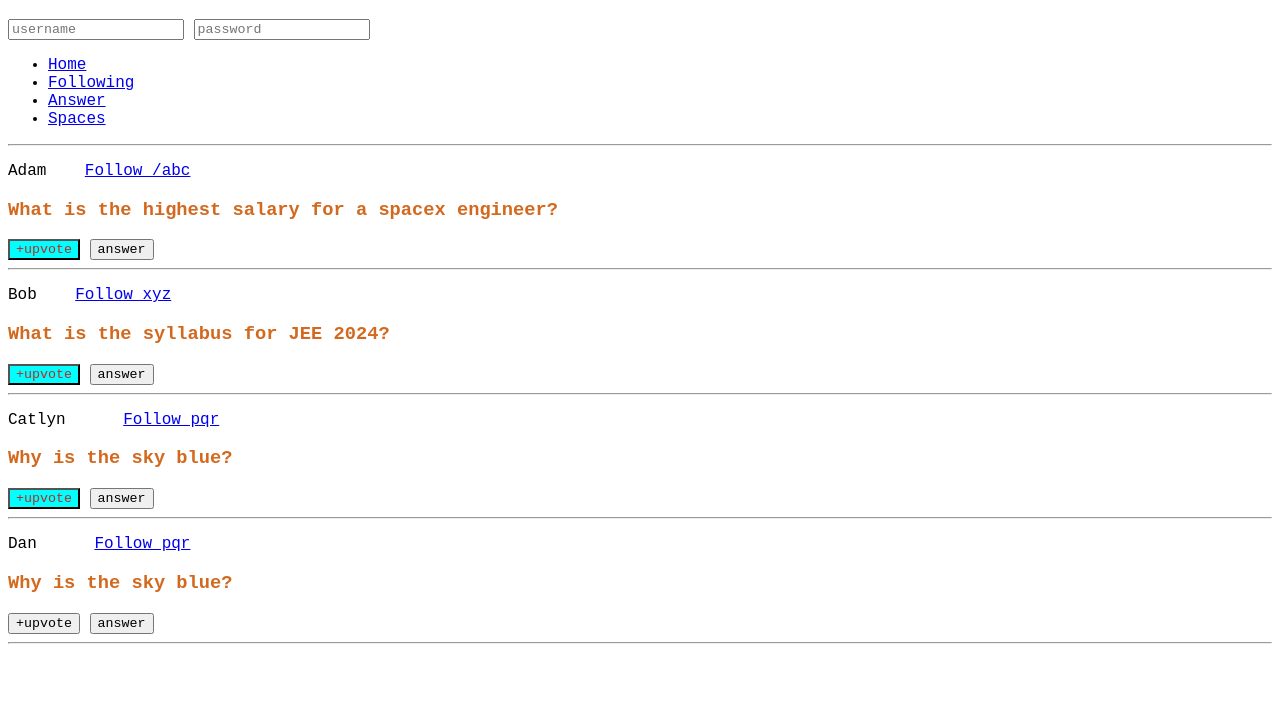
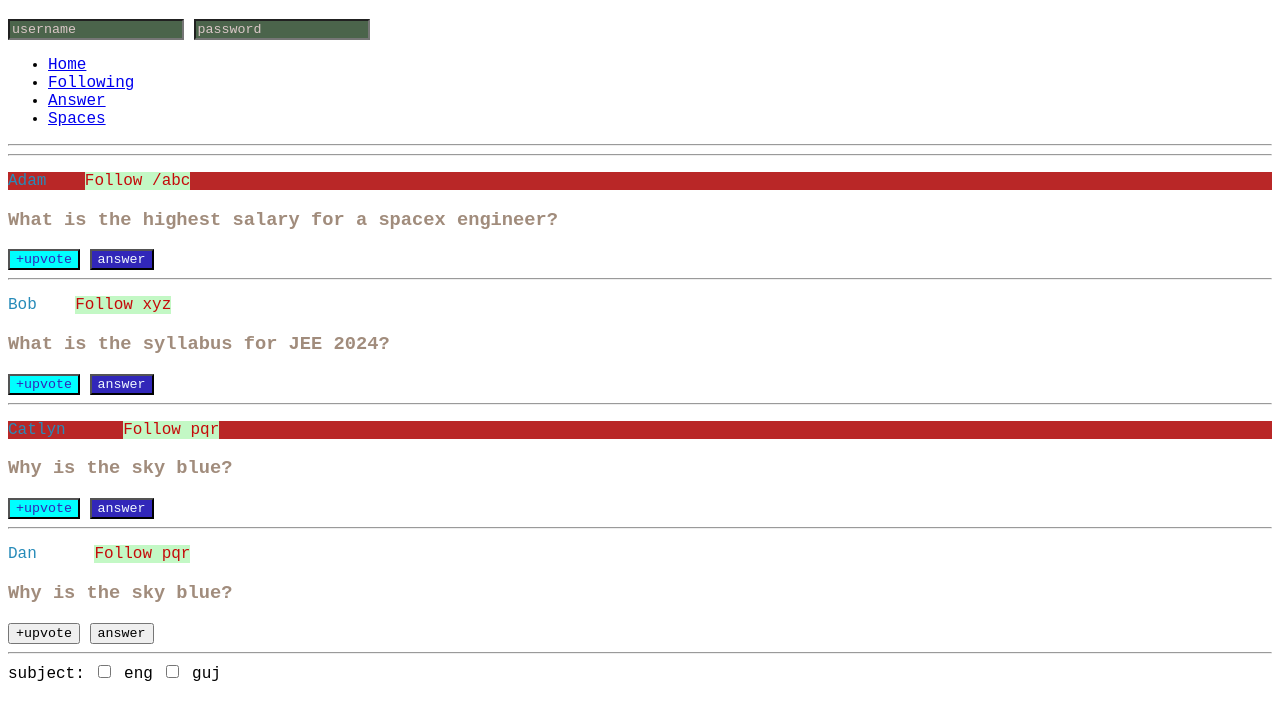
Before and after one commit to alfacad786/delta-2.0, a plain HTML site: page css/part2/index.html in a window 1280 px wide. Shown: the part 61-780 px from the top of the page. Drawn offline with Linux system fonts and the light colour scheme.

Commit message:
prac & index updet

```diff
--- a/css/part2/index.html
+++ b/css/part2/index.html
@@ -4,7 +4,7 @@
     <meta charset="UTF-8" />
     <meta http-equiv="X-UA-Compatible" content="IE=edge" />
     <meta name="viewport" content="width=device-width, initial-scale=1.0" />
-    <link rel="stylesheet" href="s-index.css">
+    <link rel="stylesheet" href="s-index.css" />
     <title>CSS Chapter2</title>
   </head>
   <body>
@@ -29,6 +29,7 @@
       <hr />
     </header>
     <main>
+      <hr />
       <p>
         Adam &nbsp;&nbsp;
         <a class="follow" href="/adam">Follow /abc</a>
@@ -72,6 +73,13 @@
         <button>answer</button>
       </span>
       <hr />
+      <div>
+        subject:
+        <input type="checkbox" name="sub" id="eng" />
+        <label for="eng">eng</label>
+        <input type="checkbox" name="sub" id="guj" />
+        <label for="guj">guj</label>
+      </div>
     </main>
   </body>
 </html>
--- a/css/part2/s-index.css
+++ b/css/part2/s-index.css
@@ -2,7 +2,7 @@
       font-family: 'Courier New', Courier, monospace;
 }
 h3{
-      color: chocolate;
+      color: rgb(161, 140, 124);
 
 }
 h1{
@@ -15,5 +15,40 @@ h1{
 }
 .upo{
       background-color: aqua;
-      color: #b92b27;
+      color: #3127b9;
 }
+p a{
+      color: rgb(197, 10, 10);
+      text-decoration: none;
+      background-color: rgb(195, 248, 197);
+}
+hr+p{
+      color: #278bb9;
+}
+.upo+button{
+      background-color: #3127b9;
+      color: aliceblue;
+}
+div>input{
+      background-color: rgb(75, 100, 75);
+      color: antiquewhite;
+}
+::placeholder{
+      color: rgb(219, 200, 200);
+}
+button:hover{
+      background-color: chocolate;
+}
+h3:hover{
+      color: blue;
+}
+input[type="checkbox"]:checked+label{
+      color: #b92727;
+}
+button:active{
+      background-color: #199909;
+      color: azure;
+}
+p:nth-of-type(2n-1){
+      background-color: #b92727;
+}
```
Also changed, not shown: css/part2/PracticeQs.css (+19 -0 lines), css/part2/PracticeQs.html (+22 -1 lines).
